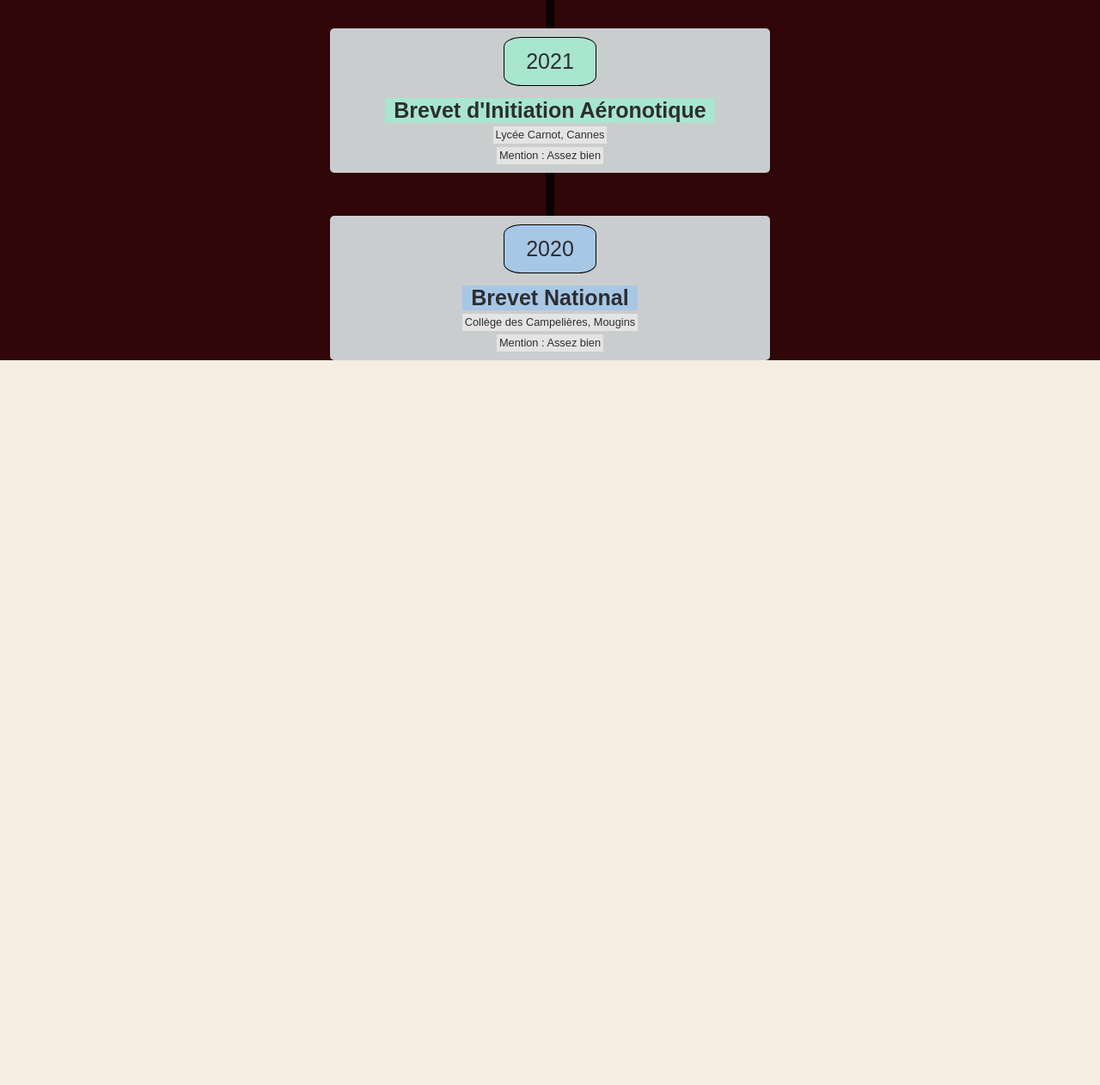
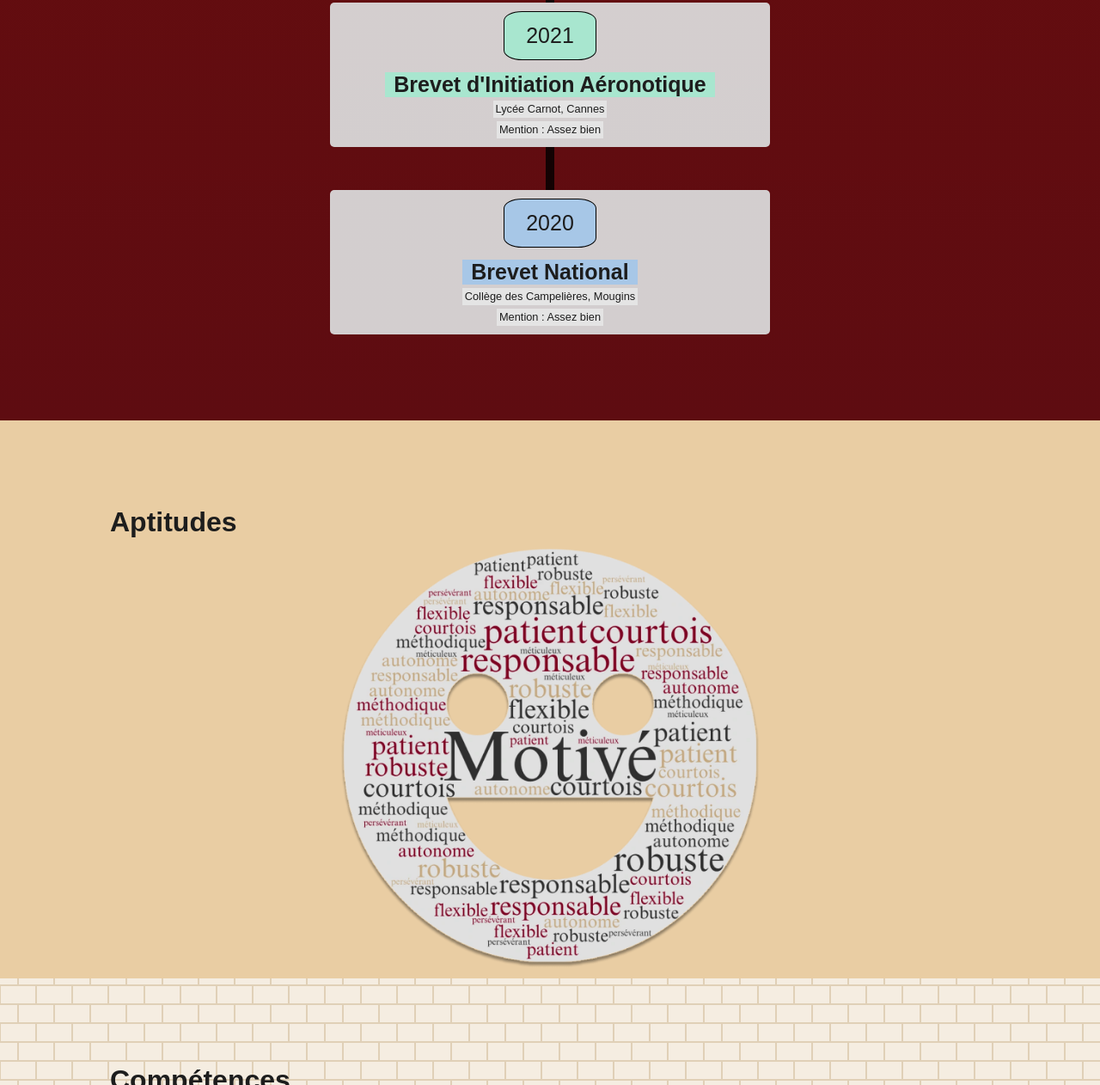
Before and after one commit to ilian-marchitto/CV, a plain HTML site: page index.html in a window 1280 px wide. Shown: the part 1538-2800 px from the top of the page at 86% size. Before the commit the page ends 1957 px from the top, so only its background shows below. Drawn offline with Linux system fonts and the light colour scheme.

Commit message:
Ajout Section Aptitudes

```diff
--- a/css/style.css
+++ b/css/style.css
@@ -10,7 +10,7 @@
 :root {
     --couleur-principale: #6B0D0D;
     --fond-page: #F5EDE1;
-    --couleur-texte: #2E2E2E;
+    --couleur-texte: #1d1d1d;
     --nav-li-fond: #C4A77D;
     --nav-li-fond-hover:#e9cda3;
     --couleur-text-bordeaux: #FFD8B7;
@@ -40,11 +40,15 @@
     --section-margin-left: 100px;
 
     /* Variable Schéma Formations */
+    --couleur-fond-formations: #5e0c11;
     --formations-gap: 2px;
     --schema-margin-top: 70px;
     --schema-gap: 50px;
     --schema-liste-gap:4px;
-    --formations-h2-margin:120px;
+    --h2-margin:120px;
+
+    /* Variable Aptitudes */
+    --couleur-fond-aptitudes: #e9cda3  ;
 
     --ombres-section: rgba(0, 0, 0, 0.25) 0px 54px 55px, rgba(0, 0, 0, 0.12) 0px -12px 30px, rgba(0, 0, 0, 0.12) 0px 4px 6px, rgba(0, 0, 0, 0.17) 0px 12px 13px, rgba(0, 0, 0, 0.09) 0px -3px 5px;
 }
@@ -109,6 +113,8 @@ nav i {
         --nav-min-width: 165px;
         --h1: 30px;
         --nav-pad-heigh: 25px;
+        --h2-margin:100px;
+        --schema-margin-top: 60px;
     }
 
     .accueil-container{
@@ -124,6 +130,8 @@ nav i {
         --h1: 25px;
         --nav-pad-heigh: 20px;
         --section-margin-top: 140px;
+        --h2-margin:85px;
+        --schema-margin-top: 50px;
     }
 }
 
@@ -133,6 +141,8 @@ nav i {
         --section-margin-top: 105px;
         --section-margin-left: 0px;
         --section-padding: 25px;
+        --h2-margin:120px;
+        --schema-margin-top: 40px;
     }
     label {
         display: block;
@@ -244,6 +254,7 @@ nav i {
     :root {
         --h1: 18px;
         --section-padding: 15px;
+        --h2-margin:50px;
     }
 
     .menu-icon span {
--- a/css/styleAccueil.css
+++ b/css/styleAccueil.css
@@ -22,6 +22,7 @@ h2 {
     white-space: nowrap;
     margin-left: 10vw;
     font-size: clamp(20px, 2.5vw, 40px);
+    padding-top: var(--h2-margin);
 }
 
 h3 {
@@ -54,6 +55,7 @@ ul {
 
 .courte-presentation h2 {
     margin: 0;
+    padding: 0;
 }
 
 .courte-presentation ul {
@@ -118,11 +120,11 @@ ul {
 
 /* SECTION FORMATION */
 .section-Formations {
-    background-color: #300609;
+    background: linear-gradient(to bottom, var(--couleur-principale), var(--couleur-fond-formations));
+    padding-bottom: var(--h2-margin);
 }
 
 .section-Formations h2 {
-    padding-top: var(--formations-h2-margin);
     color:white
 }
 
@@ -210,3 +212,28 @@ ul {
 .annees .couleur5 {
     background-color: var(--couleur-formation5);
 }
+
+/* SECTION APTITUDES */
+.container-aptitudes {
+    background-color: var(--couleur-fond-aptitudes);
+}
+
+.Aptitudes {
+    display: flex;
+    justify-content: center;
+    align-items: center;
+}
+
+img {
+    width: 40%;
+    height: auto;
+}
+
+.Comptences {
+    position: relative;
+    text-align: center;
+}
+.image {
+    width: 300px;
+    border-radius: 10px;
+}
--- a/index.html
+++ b/index.html
@@ -104,12 +104,14 @@
                 </ul>
             </section>
         </section>
-        <!-- SECTION APTITUDES
-        <h2>Aptitudes</h2>
-        <section class="section Aptitudes" id="Aptitudes">
-            <img src="/media/image/nuage-mots.png" alt="nuage-mots">
+
+        <!-- SECTION APTITUDES -->
+         <section class="container-aptitudes">
+            <h2>Aptitudes</h2>
+            <section class="section Aptitudes" id="Aptitudes">
+                <img src="/media/image/nuage-mots.png" alt="nuage-mots">
+            </section>
         </section>
-
         <h2>Compétences</h2>
         <section class="section Competences">
             <ul>
@@ -119,7 +121,7 @@
                 <li class="label top-right">Meneur d'équipe</li>
                 <li class="label bottom-right">Gestion informatique</li>
             </ul>
-        </section>-->
+        </section>
 
     </main>
 </body>
```
